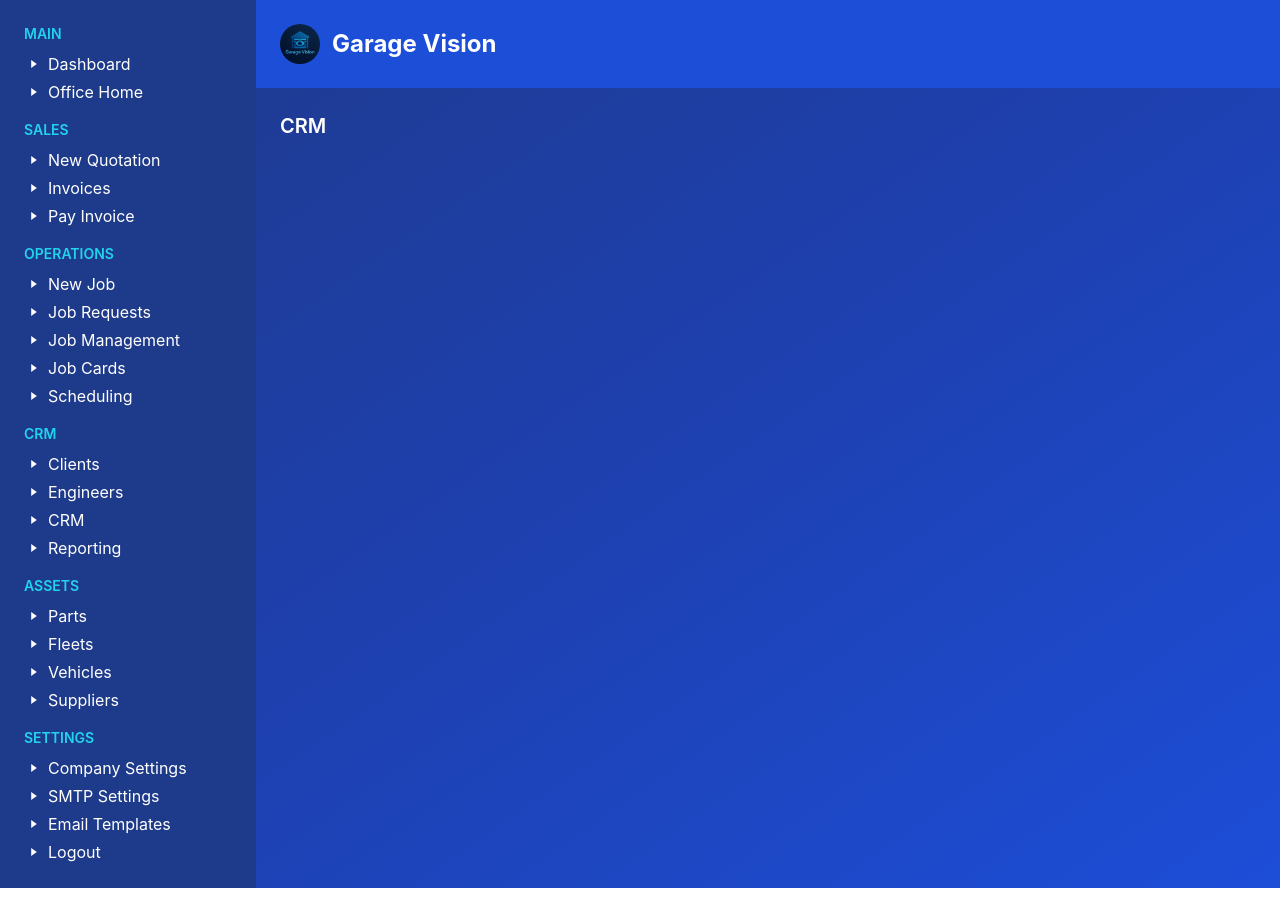
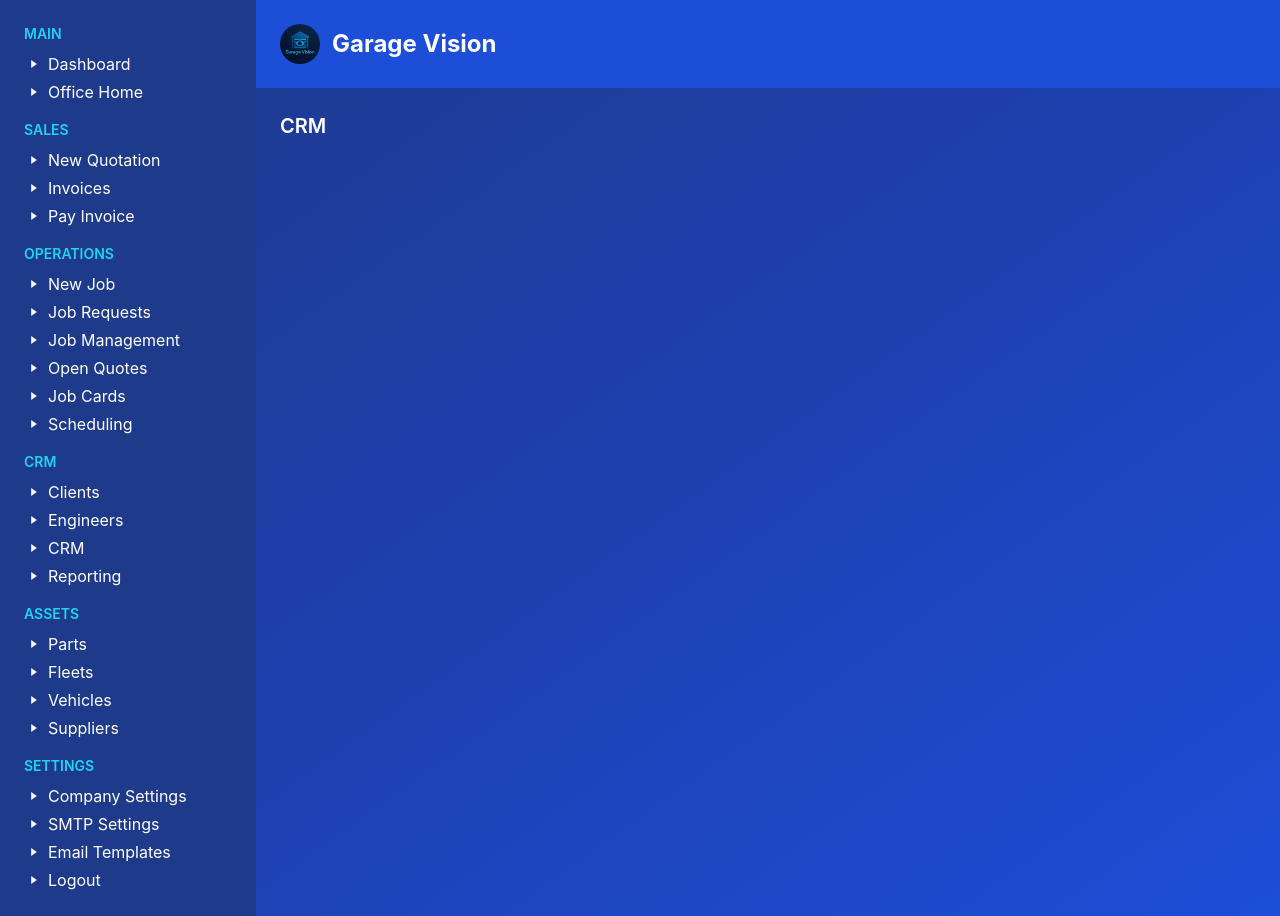
Before and after one commit to Clubmd24/garage, a Next.js app: page /office/crm in a window 1280 px wide. Before the commit the page ends 888 px from the top, so only its background shows below. Built offline with nearby package versions, Linux system fonts and the light colour scheme.

Commit message:
Add link to open quotes in operations menu

```diff
--- a/components/OfficeLayout.jsx
+++ b/components/OfficeLayout.jsx
@@ -84,6 +84,12 @@ export default function OfficeLayout({ children }) {
                 <Link href="/office/job-management" className="flex items-center hover:underline">
                   <ArrowIcon />
                   Job Management
+                </Link>
+              </li>
+              <li>
+                <Link href="/office/quotations" className="flex items-center hover:underline">
+                  <ArrowIcon />
+                  Open Quotes
                 </Link>
               </li>
               <li>
```
